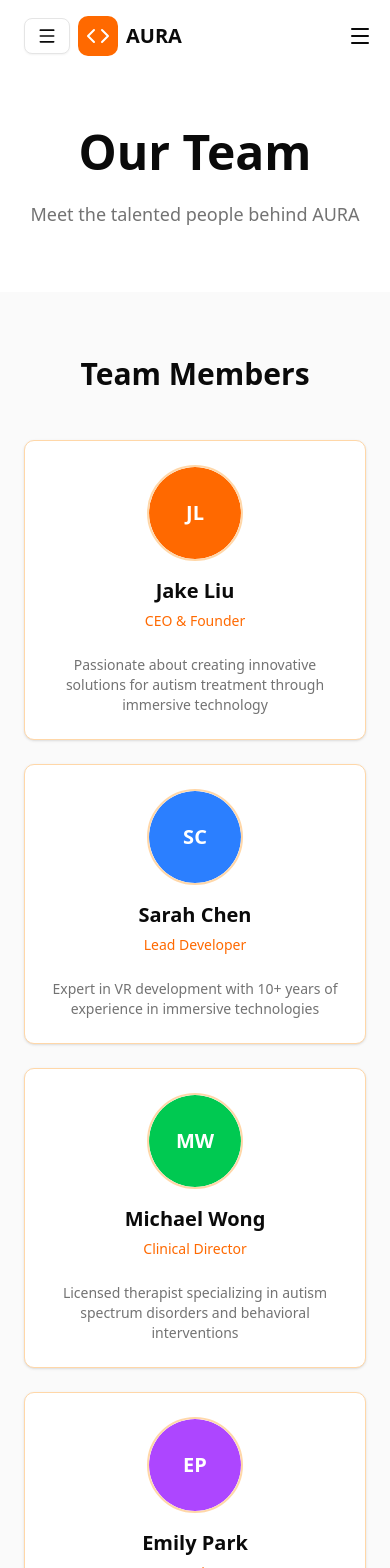
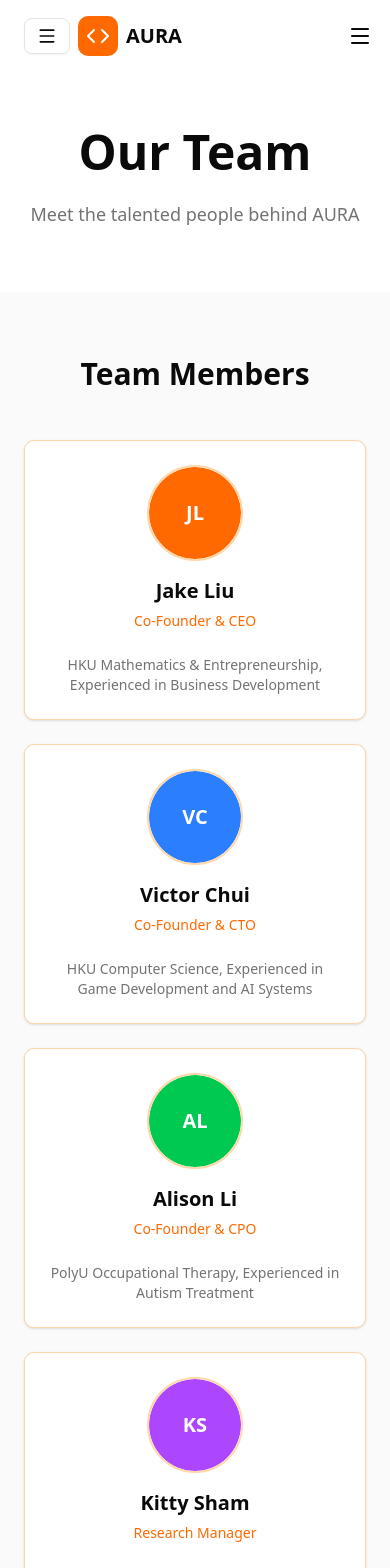
Before and after one commit to auravr-ai/landing-page-v1, a Next.js app: page /team in a window 390 px wide. Shown: the top 1568 px of the page. Built offline with nearby package versions, Linux system fonts and the light colour scheme.

Commit message:
Customized for AURA, added product features and team

```diff
--- a/app/team/page.tsx
+++ b/app/team/page.tsx
@@ -30,123 +30,69 @@ const containerVariants = {
   }
 }
 
+const honorificPrefixes = ["mr", "mr.", "mrs", "mrs.", "ms", "ms.", "dr", "dr.", "prof", "prof.", "sir", "dame"]
+
+const teamAvatarColors = ["bg-orange-500", "bg-blue-500", "bg-green-500", "bg-purple-500", "bg-red-500", "bg-teal-500"]
+const advisorAvatarColors = ["bg-indigo-500", "bg-pink-500", "bg-yellow-500", "bg-cyan-500", "bg-emerald-500", "bg-amber-500"]
+const achievementIcons = [Trophy, Award, UsersIcon, Star, BookOpen, TrendingUp]
+
+function getInitials(name: string) {
+  if (!name) return ""
+
+  const parts = name
+    .trim()
+    .split(/\s+/)
+    .filter((part, index) => !(index === 0 && honorificPrefixes.includes(part.toLowerCase())))
+
+  const letters = parts
+    .filter(Boolean)
+    .slice(0, 2)
+    .map((part) => part[0]?.toUpperCase() ?? "")
+    .filter(Boolean)
+
+  if (letters.length === 0) return ""
+  if (letters.length === 1) return letters[0]
+  return `${letters[0]}${letters[1]}`
+}
+
 export default function TeamPage() {
   const { t } = useTranslation()
 
-  const teamMembers = [
-    {
-      name: t('teamPage.teamMembers.member1.name'),
-      role: t('teamPage.teamMembers.member1.role'),
-      bio: t('teamPage.teamMembers.member1.bio'),
-      initials: 'JL',
-      avatarColor: 'bg-orange-500'
-    },
-    {
-      name: t('teamPage.teamMembers.member2.name'),
-      role: t('teamPage.teamMembers.member2.role'),
-      bio: t('teamPage.teamMembers.member2.bio'),
-      initials: 'SC',
-      avatarColor: 'bg-blue-500'
-    },
-    {
-      name: t('teamPage.teamMembers.member3.name'),
-      role: t('teamPage.teamMembers.member3.role'),
-      bio: t('teamPage.teamMembers.member3.bio'),
-      initials: 'MW',
-      avatarColor: 'bg-green-500'
-    },
-    {
-      name: t('teamPage.teamMembers.member4.name'),
-      role: t('teamPage.teamMembers.member4.role'),
-      bio: t('teamPage.teamMembers.member4.bio'),
-      initials: 'EP',
-      avatarColor: 'bg-purple-500'
-    },
-    {
-      name: t('teamPage.teamMembers.member5.name'),
-      role: t('teamPage.teamMembers.member5.role'),
-      bio: t('teamPage.teamMembers.member5.bio'),
-      initials: 'DM',
-      avatarColor: 'bg-red-500'
-    },
-    {
-      name: t('teamPage.teamMembers.member6.name'),
-      role: t('teamPage.teamMembers.member6.role'),
-      bio: t('teamPage.teamMembers.member6.bio'),
-      initials: 'LZ',
-      avatarColor: 'bg-teal-500'
-    },
-  ]
+  const teamMembers = React.useMemo(() => {
+    const data = t("teamPage.teamMembers", { returnObjects: true }) as Record<string, any>
+    if (!data) return []
 
-  const advisors = [
-    {
-      name: t('teamPage.advisors.advisor1.name'),
-      role: t('teamPage.advisors.advisor1.role'),
-      bio: t('teamPage.advisors.advisor1.bio'),
-      initials: 'RJ',
-      avatarColor: 'bg-indigo-500'
-    },
-    {
-      name: t('teamPage.advisors.advisor2.name'),
-      role: t('teamPage.advisors.advisor2.role'),
-      bio: t('teamPage.advisors.advisor2.bio'),
-      initials: 'JL',
-      avatarColor: 'bg-pink-500'
-    },
-    {
-      name: t('teamPage.advisors.advisor3.name'),
-      role: t('teamPage.advisors.advisor3.role'),
-      bio: t('teamPage.advisors.advisor3.bio'),
-      initials: 'AT',
-      avatarColor: 'bg-yellow-500'
-    },
-    {
-      name: t('teamPage.advisors.advisor4.name'),
-      role: t('teamPage.advisors.advisor4.role'),
-      bio: t('teamPage.advisors.advisor4.bio'),
-      initials: 'TW',
-      avatarColor: 'bg-cyan-500'
-    },
-  ]
+    return Object.entries(data)
+      .filter(([key]) => key !== "title")
+      .map(([, member], index) => ({
+        ...member,
+        avatarColor: teamAvatarColors[index % teamAvatarColors.length],
+      }))
+  }, [t])
 
-  const achievements = [
-    {
-      icon: Trophy,
-      title: t('teamPage.achievements.award1.title'),
-      description: t('teamPage.achievements.award1.description'),
-      year: t('teamPage.achievements.award1.year'),
-    },
-    {
-      icon: Award,
-      title: t('teamPage.achievements.award2.title'),
-      description: t('teamPage.achievements.award2.description'),
-      year: t('teamPage.achievements.award2.year'),
-    },
-    {
-      icon: UsersIcon,
-      title: t('teamPage.achievements.award3.title'),
-      description: t('teamPage.achievements.award3.description'),
-      year: t('teamPage.achievements.award3.year'),
-    },
-    {
-      icon: Star,
-      title: t('teamPage.achievements.award4.title'),
-      description: t('teamPage.achievements.award4.description'),
-      year: t('teamPage.achievements.award4.year'),
-    },
-    {
-      icon: BookOpen,
-      title: t('teamPage.achievements.award5.title'),
-      description: t('teamPage.achievements.award5.description'),
-      year: t('teamPage.achievements.award5.year'),
-    },
-    {
-      icon: TrendingUp,
-      title: t('teamPage.achievements.award6.title'),
-      description: t('teamPage.achievements.award6.description'),
-      year: t('teamPage.achievements.award6.year'),
-    },
-  ]
+  const advisors = React.useMemo(() => {
+    const data = t("teamPage.advisors", { returnObjects: true }) as Record<string, any>
+    if (!data) return []
+
+    return Object.entries(data)
+      .filter(([key]) => key !== "title")
+      .map(([, advisor], index) => ({
+        ...advisor,
+        avatarColor: advisorAvatarColors[index % advisorAvatarColors.length],
+      }))
+  }, [t])
+
+  const achievements = React.useMemo(() => {
+    const data = t("teamPage.achievements", { returnObjects: true }) as Record<string, any>
+    if (!data) return []
+
+    return Object.entries(data)
+      .filter(([key]) => key !== "title")
+      .map(([, achievement], index) => ({
+        ...achievement,
+        icon: achievementIcons[index % achievementIcons.length],
+      }))
+  }, [t])
 
   return (
     <main className="overflow-hidden">
@@ -203,7 +149,7 @@ export default function TeamPage() {
                     <Avatar className="w-24 h-24 mx-auto mb-4 border-2 border-orange-200 group-hover:border-orange-500 transition-colors">
                       <AvatarImage src="" alt={member.name} />
                       <AvatarFallback className={cn(member.avatarColor, "text-white text-xl font-semibold")}>
-                        {member.initials}
+                        {getInitials(member.name)}
                       </AvatarFallback>
                     </Avatar>
                     <h3 className="text-xl font-semibold">{member.name}</h3>
@@ -239,29 +185,28 @@ export default function TeamPage() {
             whileInView="visible"
             viewport={{ once: true, margin: "-100px" }}
             variants={containerVariants}
-            className="grid grid-cols-1 md:grid-cols-2 lg:grid-cols-4 gap-6"
+            className="grid grid-cols-1 md:grid-cols-2 lg:grid-cols-3 gap-6"
           >
             {advisors.map((advisor, index) => (
               <motion.div key={index} variants={fadeInVariants}>
                 <Card
                   className={cn(
                     "group h-full border-orange-200 hover:border-orange-500 transition-all duration-300",
-                    "hover:shadow-lg hover:shadow-orange-500/20",
-                    "border-2"
+                    "hover:shadow-lg hover:shadow-orange-500/20"
                   )}
                 >
                   <CardHeader className="text-center">
-                    <Avatar className="w-20 h-20 mx-auto mb-4 border-2 border-orange-200 group-hover:border-orange-500 transition-colors">
+                    <Avatar className="w-24 h-24 mx-auto mb-4 border-2 border-orange-200 group-hover:border-orange-500 transition-colors">
                       <AvatarImage src="" alt={advisor.name} />
-                      <AvatarFallback className={cn(advisor.avatarColor, "text-white text-lg font-semibold")}>
-                        {advisor.initials}
+                      <AvatarFallback className={cn(advisor.avatarColor, "text-white text-xl font-semibold")}>
+                        {getInitials(advisor.name)}
                       </AvatarFallback>
                     </Avatar>
-                    <h3 className="text-lg font-semibold">{advisor.name}</h3>
-                    <p className="text-xs text-orange-500 font-medium">{advisor.role}</p>
+                    <h3 className="text-xl font-semibold">{advisor.name}</h3>
+                    <p className="text-sm text-orange-500 font-medium">{advisor.role}</p>
                   </CardHeader>
                   <CardContent className="text-center">
-                    <p className="text-xs text-muted-foreground">{advisor.bio}</p>
+                    <p className="text-sm text-muted-foreground">{advisor.bio}</p>
                   </CardContent>
                 </Card>
               </motion.div>
--- a/locales/en/translation.json
+++ b/locales/en/translation.json
@@ -37,13 +37,15 @@
   },
   "footer": {
     "description": "Enabling immersive and data driven autism treatment.",
+    "links": {
+      "features": "/features",
+      "team": "/team",
+      "email": "mailto:general@auravr.net",
+      "address": "https://maps.google.com/?q=The%20University%20of%20Hong%20Kong%20Pokfulam%20Hong%20Kong"
+    },
     "services": {
       "title": "Services",
-      "web": "Web Development",
-      "mobile": "Mobile Apps",
-      "custom": "Custom Software",
-      "api": "API Development",
-      "cloud": "Cloud Solutions"
+      "features": "Product Features"
     },
     "company": {
       "title": "Company",
@@ -126,89 +128,79 @@
       "title": "Team Members",
       "member1": {
         "name": "Jake Liu",
-        "role": "CEO & Founder",
-        "bio": "Passionate about creating innovative solutions for autism treatment through immersive technology"
+        "role": "Co-Founder & CEO",
+        "bio": "HKU Mathematics & Entrepreneurship, Experienced in Business Development"
       },
       "member2": {
-        "name": "Sarah Chen",
-        "role": "Lead Developer",
-        "bio": "Expert in VR development with 10+ years of experience in immersive technologies"
+        "name": "Victor Chui",
+        "role": "Co-Founder & CTO",
+        "bio": "HKU Computer Science, Experienced in Game Development and AI Systems"
       },
       "member3": {
-        "name": "Michael Wong",
-        "role": "Clinical Director",
-        "bio": "Licensed therapist specializing in autism spectrum disorders and behavioral interventions"
+        "name": "Alison Li",
+        "role": "Co-Founder & CPO",
+        "bio": "PolyU Occupational Therapy, Experienced in Autism Treatment"
       },
       "member4": {
-        "name": "Emily Park",
-        "role": "UX Designer",
-        "bio": "Creating intuitive and accessible experiences for users of all abilities"
+        "name": "Kitty Sham",
+        "role": "Research Manager",
+        "bio": "HKU Medicine, Experienced in Paediatrics"
       },
       "member5": {
-        "name": "David Martinez",
-        "role": "AI Engineer",
-        "bio": "Developing intelligent systems for adaptive learning and personalized experiences"
+        "name": "Amy Lee",
+        "role": "Research Officer",
+        "bio": "HKU Speech and Hearing Sciences, Experienced in Autism Assessment"
       },
       "member6": {
-        "name": "Lisa Zhang",
-        "role": "Research Scientist",
-        "bio": "PhD in Cognitive Science, researching effective autism intervention methods"
+        "name": "Fung Pun",
+        "role": "Software Developer",
+        "bio": "HKU Computer Science, Experienced in Full Stack Development"
       }
     },
     "advisors": {
       "title": "Advisors",
       "advisor1": {
-        "name": "Dr. Robert Johnson",
-        "role": "Medical Advisor",
-        "bio": "Professor of Pediatrics, leading autism research for over 20 years"
+        "name": "Prof. Yvonne Han",
+        "role": "Research Advisor",
+        "bio": "Program Leader at PolyU Occupational Therapy "
       },
       "advisor2": {
-        "name": "Jennifer Lee",
-        "role": "Technology Advisor",
-        "bio": "Former CTO at major tech companies, expert in AR/VR solutions"
+        "name": "Prof. Kathy Shum",
+        "role": "Research Advisor",
+        "bio": "Associate Professor at HKU Psychology"
       },
       "advisor3": {
-        "name": "Dr. Amanda Taylor",
-        "role": "Clinical Advisor",
-        "bio": "Board-certified behavioral analyst with extensive experience in ABA therapy"
+        "name": "Prof. Will Chien",
+        "role": "Research Advisor",
+        "bio": "Associate Professor at PolyU Occupational Therapy"
       },
       "advisor4": {
-        "name": "Thomas Wilson",
-        "role": "Business Advisor",
-        "bio": "Serial entrepreneur with successful exits in healthcare technology"
+        "name": "Mr. Johnny Lam",
+        "role": "Clinical Advisor",
+        "bio": "Seasoned Paediatrics OT"
+      },
+      "advisor5": {
+        "name": "Mr. Eddie Lui",
+        "role": "Clinical Advisor",
+        "bio": "Paediatrics OT of Practice"
       }
     },
     "achievements": {
       "title": "Achievements & Recognition",
       "award1": {
-        "title": "Best Indie Game 2025",
-        "description": "Recognized for innovation in therapeutic gaming",
+        "title": "Alibaba JUMPSTARTER ZPIRE",
+        "description": "Top 30 (in progress to Top 5)",
         "year": "2025"
       },
       "award2": {
-        "title": "Innovation Award",
-        "description": "Healthcare Technology Innovation Award",
-        "year": "2024"
+        "title": "HK Techathon+",
+        "description": "Merit in Life Science & Healthcare",
+        "year": "2026"
       },
       "award3": {
-        "title": "1M+ Users",
-        "description": "Reached over 1 million active users worldwide",
-        "year": "2025"
-      },
-      "award4": {
-        "title": "Community Choice Award",
-        "description": "Voted by parents and therapists as most effective tool",
-        "year": "2025"
-      },
-      "award5": {
-        "title": "Research Excellence",
-        "description": "Published in leading medical journals",
-        "year": "2024"
-      },
-      "award6": {
-        "title": "Top Startup 2024",
-        "description": "Named one of the most promising health tech startups",
-        "year": "2024"
+        "title": "HKSTP Ideation",
+        "description": "Participant",
+        "year": "2026"
       }
     }
   }
--- a/locales/zh-TW/translation.json
+++ b/locales/zh-TW/translation.json
@@ -7,58 +7,60 @@
       "getStarted": "開始使用"
     },
     "login": "登入",
-    "getStarted": "開始使用"
+    "getStarted": "加入等候名單"
   },
   "hero": {
-    "titleStart": "用",
-    "titleHighlight": "定制軟體",
-    "titleEnd": "轉型您的業務",
-    "description": "我們為您的業務需求量身打造可擴展、高效的軟體解決方案。從網頁應用程式到移動應用程式，我們幫助小型企業透過科技成長。",
-    "consultation": "免費諮詢",
-    "viewWork": "查看我們的作品",
-    "readyToStart": "準備好開始您的專案了嗎？"
+    "titleStart": "推動",
+    "titleHighlight": "沉浸及數據驅動的",
+    "titleEnd": "自閉症治療",
+    "description": "我們為你的業務度身訂造可延展、高效的軟件方案。由網頁到手機應用，助中小企以科技成長。",
+    "consultation": "產品特色",
+    "viewWork": "我們的團隊",
+    "readyToStart": "準備好開始你的項目了嗎？"
   },
   "features": {
-    "title": "為什麼選擇",
-    "titleHighlight": "DevSolutions",
-    "description": "我們提供高品質的軟體解決方案，幫助您的業務在數位世界中成長和成功。",
+    "title": "為何選擇",
+    "titleHighlight": "AURA",
+    "description": "我們提供高質素的軟件方案，助你的業務在數碼世界成長並取得成功。",
     "fastDevelopment": {
       "title": "快速開發",
-      "description": "快速原型設計和敏捷開發流程，讓您的軟體快速進入市場。"
+      "description": "快速原型加敏捷流程，令你的軟件可以更快面世。"
     },
     "scalable": {
-      "title": "可擴展解決方案",
-      "description": "隨著您的業務成長而建構，我們的解決方案隨著您的需求無縫擴展。"
+      "title": "可延展方案",
+      "description": "隨著業務成長而建構，方案可按需要無縫擴充。"
     },
     "modern": {
-      "title": "現代技術",
-      "description": "使用最新技術和最佳實踐，確保您的軟體經得起未來考驗。"
+      "title": "現代科技",
+      "description": "採用最新技術與最佳實踐，確保你的軟件面向未來。"
     }
   },
   "footer": {
-    "description": "用定制軟體解決方案轉型您的業務。我們打造隨著您的成功而成長的可擴展應用程式。",
+    "description": "推動沉浸及數據驅動的自閉症治療。",
+    "links": {
+      "features": "/features",
+      "team": "/team",
+      "email": "mailto:general@auravr.net",
+      "address": "https://maps.google.com/?q=The%20University%20of%20Hong%20Kong%20Pokfulam%20Hong%20Kong"
+    },
     "services": {
       "title": "服務",
-      "web": "網頁開發",
-      "mobile": "移動應用程式",
-      "custom": "定制軟體",
-      "api": "API 開發",
-      "cloud": "雲端解決方案"
+      "features": "產品特色"
     },
     "company": {
       "title": "公司",
       "team": "我們的團隊"
     },
     "contact": {
-      "title": "聯絡方式",
-      "email": "hello@devsolutions.com",
-      "phone": "+1 (555) 123-4567",
-      "address": "科技街 123 號",
-      "city": "舊金山，加州 94105"
+      "title": "聯絡",
+      "email": "general@auravr.net",
+      "phone": "+852 9841 0407",
+      "address": "香港大學",
+      "city": "薄扶林，香港"
     },
-    "copyright": "© 2024 DevSolutions. 版權所有。",
-    "privacy": "隱私政策",
-    "terms": "服務條款",
+    "copyright": "© 2026 AURA. 版權所有。",
+    "privacy": "私隱政策",
+    "terms": "使用條款",
     "cookies": "Cookie 政策"
   },
   "featuresPage": {
@@ -67,148 +69,138 @@
     "keyFeatures": {
       "title": "主要功能",
       "immersiveGameplay": {
-        "title": "沉浸式遊戲玩法",
-        "description": "透過尖端VR技術和逼真物理效果體驗前所未有的沉浸感"
+        "title": "沉浸式遊戲體驗",
+        "description": "透過尖端 VR 技術與逼真物理效果，體驗前所未有的沉浸感"
       },
       "aiPoweredNPCs": {
-        "title": "AI驅動的NPC",
-        "description": "與能適應並自然回應你行動的智能角色互動"
+        "title": "AI 驅動的 NPC",
+        "description": "與能適應並自然回應你行動的智慧角色互動"
       },
       "dynamicEnvironments": {
         "title": "動態環境",
-        "description": "探索會根據你的選擇和行動而改變和進化的生動世界"
+        "description": "探索會因你的選擇和行動而改變、進化的生動世界"
       },
       "multiplayerExperience": {
         "title": "多人遊戲體驗",
-        "description": "與朋友組隊或在無縫線上遊戲中與全球玩家競爭"
+        "description": "與朋友組隊，或在無縫線上遊戲中與全球玩家競爭"
       },
       "crossPlatform": {
         "title": "跨平台支援",
-        "description": "隨時隨地在PC、主機和移動設備上遊玩"
+        "description": "隨時隨地在 PC、主機及手機裝置上遊玩"
       },
       "regularUpdates": {
         "title": "定期更新",
-        "description": "根據社群反饋享受持續的新內容、功能和改進"
+        "description": "按社群回饋持續推出新內容、功能與改進"
       }
     },
     "environments": {
       "title": "遊戲環境",
       "forestRealm": {
-        "name": "森林領域",
-        "description": "擁有古老樹木和神秘生物的茂密森林"
+        "name": "Forest Realm",
+        "description": "滿佈古老樹木與神秘生物的茂密森林"
       },
       "urbanCityscape": {
-        "name": "都市景觀",
-        "description": "擁有高聳摩天大樓和霓虹燈的繁華大都市"
+        "name": "Urban Cityscape",
+        "description": "高樓林立、霓虹閃爍的繁華都會"
       },
       "desertWasteland": {
-        "name": "沙漠荒地",
-        "description": "廣闊的沙質地帶，隱藏著寶藏和危險"
+        "name": "Desert Wasteland",
+        "description": "廣袤沙漠，隱藏著寶藏與危機"
       },
       "underwaterWorld": {
-        "name": "水下世界",
+        "name": "Underwater World",
         "description": "探索神秘海洋領域的深處"
       },
       "mountainPeaks": {
-        "name": "高山峰頂",
-        "description": "攀登雄偉的山脈並發現隱藏的山谷"
+        "name": "Mountain Peaks",
+        "description": "攀登雄偉山脈，發現隱蔽山谷"
       },
       "spaceStation": {
-        "name": "太空站",
-        "description": "在未來主義軌道設施中體驗零重力"
+        "name": "Space Station",
+        "description": "在未來感的軌道設施中體驗失重"
       }
     }
   },
   "teamPage": {
     "title": "我們的團隊",
-    "subtitle": "認識AURA背後的優秀人才",
+    "subtitle": "認識 AURA 背後的優秀人才",
     "teamMembers": {
       "title": "團隊成員",
       "member1": {
-        "name": "劉傑克",
-        "role": "執行長兼創辦人",
-        "bio": "熱衷於透過沉浸式技術為自閉症治療創造創新解決方案"
+        "name": "Jake Liu",
+        "role": "共同創辦人兼執行長",
+        "bio": "香港大學數學及創業背景，擅長業務拓展"
       },
       "member2": {
-        "name": "陳莎拉",
-        "role": "首席開發人員",
-        "bio": "VR開發專家，在沉浸式技術方面擁有10年以上經驗"
+        "name": "Victor Chui",
+        "role": "共同創辦人兼技術長",
+        "bio": "香港大學計算機科學，擅長遊戲開發與 AI 系統"
       },
       "member3": {
-        "name": "王邁克",
-        "role": "臨床主任",
-        "bio": "專門從事自閉症譜系障礙和行為干預的執照治療師"
+        "name": "Alison Li",
+        "role": "共同創辦人兼產品長",
+        "bio": "理大職業治療背景，專注自閉症治療"
       },
       "member4": {
-        "name": "朴艾米莉",
-        "role": "用戶體驗設計師",
-        "bio": "為所有能力的用戶創造直觀且易於訪問的體驗"
+        "name": "Kitty Sham",
+        "role": "研究經理",
+        "bio": "香港大學醫學背景，專長兒科"
       },
       "member5": {
-        "name": "馬丁尼茲大衛",
-        "role": "AI工程師",
-        "bio": "開發用於自適應學習和個性化體驗的智能系統"
+        "name": "Amy Lee",
+        "role": "研究主任",
+        "bio": "香港大學言語及聽覺科學背景，擅長自閉症評估"
       },
       "member6": {
-        "name": "張麗莎",
-        "role": "研究科學家",
-        "bio": "認知科學博士，研究有效的自閉症干預方法"
+        "name": "Fung Pun",
+        "role": "軟件開發人員",
+        "bio": "香港大學計算機科學，擅長全端開發"
       }
     },
     "advisors": {
       "title": "顧問",
       "advisor1": {
-        "name": "羅伯特·約翰遜博士",
-        "role": "醫療顧問",
-        "bio": "兒科教授，領導自閉症研究超過20年"
+        "name": "Prof. Yvonne Han",
+        "role": "研究顧問",
+        "bio": "理大職業治療課程主任"
       },
       "advisor2": {
-        "name": "李珍妮",
-        "role": "技術顧問",
-        "bio": "前大型科技公司CTO，AR/VR解決方案專家"
+        "name": "Prof. Kathy Shum",
+        "role": "研究顧問",
+        "bio": "香港大學心理學副教授"
       },
       "advisor3": {
-        "name": "泰勒·阿曼達博士",
-        "role": "臨床顧問",
-        "bio": "認證行為分析師，在ABA治療方面擁有豐富經驗"
+        "name": "Prof. Will Chien",
+        "role": "研究顧問",
+        "bio": "理大職業治療副教授"
       },
       "advisor4": {
-        "name": "威爾遜·托馬斯",
-        "role": "商業顧問",
-        "bio": "連續創業家，在醫療技術領域成功退出"
+        "name": "Mr. Johnny Lam",
+        "role": "臨床顧問",
+        "bio": "資深兒科職業治療師"
+      },
+      "advisor5": {
+        "name": "Mr. Eddie Lui",
+        "role": "臨床顧問",
+        "bio": "執業兒科職業治療師"
       }
     },
     "achievements": {
       "title": "成就與認可",
       "award1": {
-        "title": "2025年最佳獨立遊戲",
-        "description": "因治療性遊戲創新而獲得認可",
+        "title": "Alibaba JUMPSTARTER ZPIRE",
+        "description": "Top 30（角逐 Top 5 中）",
         "year": "2025"
       },
       "award2": {
-        "title": "創新獎",
-        "description": "醫療技術創新獎",
-        "year": "2024"
+        "title": "HK Techathon+",
+        "description": "生命科學與醫療保健優異獎",
+        "year": "2026"
       },
       "award3": {
-        "title": "100萬+用戶",
-        "description": "全球活躍用戶超過100萬",
-        "year": "2025"
-      },
-      "award4": {
-        "title": "社群選擇獎",
-        "description": "被家長和治療師投票為最有效的工具",
-        "year": "2025"
-      },
-      "award5": {
-        "title": "研究卓越獎",
-        "description": "發表於領先的醫學期刊",
-        "year": "2024"
-      },
-      "award6": {
-        "title": "2024年頂級創業公司",
-        "description": "被評為最有前途的健康科技創業公司之一",
-        "year": "2024"
+        "title": "HKSTP Ideation",
+        "description": "參與者",
+        "year": "2026"
       }
     }
   }
```
Also changed, not shown: components/ui/footer.tsx (+25 -29 lines).
